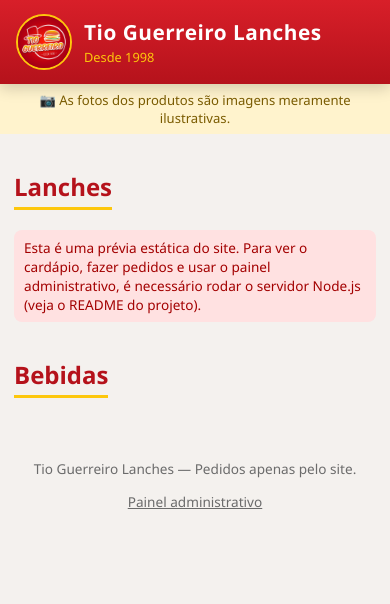
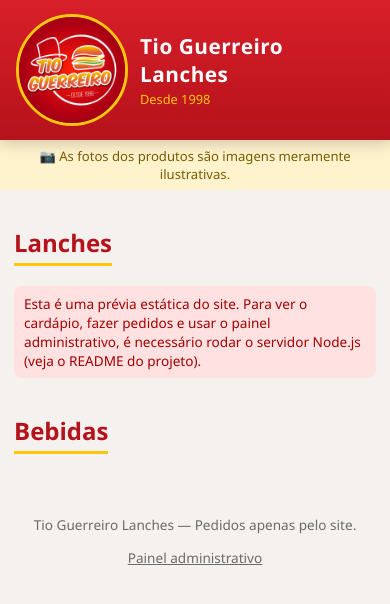
Before and after one commit to mrguerreiro/TioGuerreiroLanches, a website: page public/index.html in a window 390 px wide. Drawn offline with Linux system fonts and the light colour scheme; no server answers.

Commit message:
Aumenta o logo do topo para o dobro do tamanho, responsivo em qualquer tela

```diff
--- a/public/css/style.css
+++ b/public/css/style.css
@@ -38,11 +38,12 @@
 }
 
 header.topo img.logo {
-  width: 56px;
-  height: 56px;
+  width: 112px;
+  height: 112px;
   border-radius: 50%;
   object-fit: cover;
-  border: 2px solid var(--amarelo);
+  border: 3px solid var(--amarelo);
+  flex-shrink: 0;
 }
 
 header.topo .titulo h1 {
```
